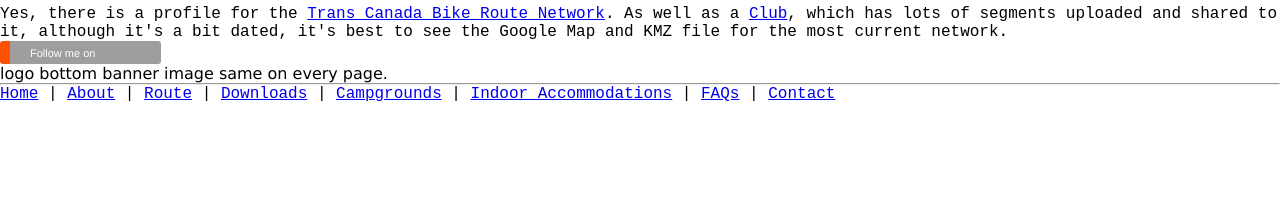
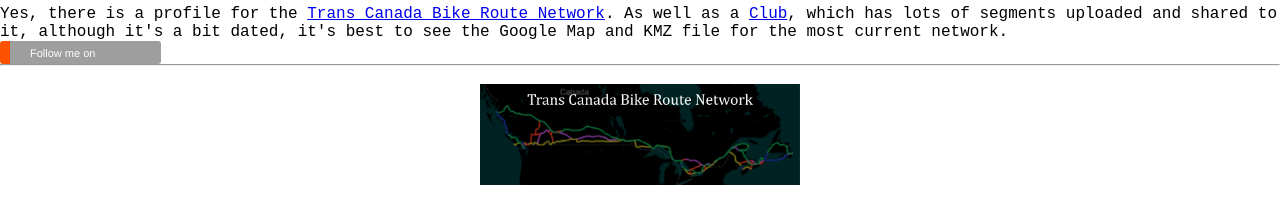
Before and after one commit to BikeAcrossCanada/BikeAcrossCanada.github.io, a plain HTML site: page Route.htm in a window 1280 px wide. Shown: the part 1034-1241 px from the top of the page. Before the commit the page ends 1137 px from the top, so only its background shows below. Drawn offline with Linux system fonts and the light colour scheme; grey boxes are pictures that could not be loaded.

Commit message:
Update Route.htm
updated bottom banner

```diff
--- a/Route.htm
+++ b/Route.htm
@@ -89,12 +89,18 @@ Here a <a href="https://docs.google.com/presentation/d/1IPIIMPuNx-3xEo0jbmrLIUKj
   Follow me on
   <img src='https://badges.strava.com/logo-strava.png' alt='Strava' style='margin-left:2px;vertical-align:text-bottom' height=13 width=51 />
 </a>
-    <!copy paste this on every page>
+
+<!copy paste this on every page>
 <br>
-<p style="font-family:verdana">logo bottom banner image same on every page.
-<hr>
-<a href="index.html">Home</a> | <a href="About.htm">About</a> | <a href="Route.htm">Route</a> | <a href="Downloads.htm">Downloads</a> | <a href="Campgrounds.htm">Campgrounds</a> |
+        <hr>
+        <br>
+        <center>
+<p style="font-family:verdana">
+<img src="BottomBanner.png" alt="BottomBanner.png" width="320" height="auto">
+        <br><br>
+<a href="index.html">Home</a> | <a href="About.htm">About</a> |
+<a href="Copyright.htm">Copyright</a> | <a href="Route.htm">Route</a> | <a href="Downloads.htm">Downloads</a> | <a href="Campgrounds.htm">Campgrounds</a> |
 <a href="IndoorAccommodations.htm"</a>Indoor Accommodations</a> | <a href="FAQs.htm">FAQs</a> | <a href="Contact.htm">Contact</a>
-</p>
+</p></center>
 </body>
 </html>
```
